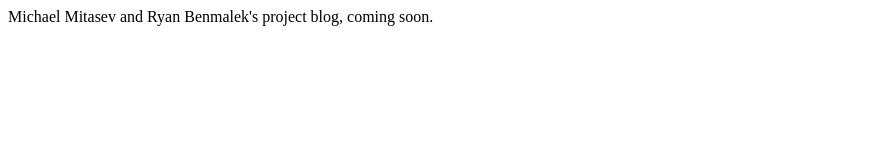
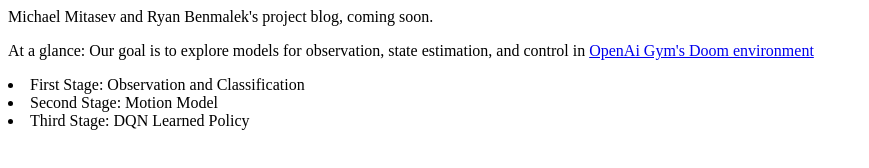
Before and after one commit to MichaelMitasev/MichaelMitasev.github.io, a plain HTML site: page index.html in a window 1280 px wide. Shown: the whole page, without its empty margins (0-869 px from the left). Drawn offline with Linux system fonts and the light colour scheme.

Commit message:
Adding a basic description

```diff
--- a/index.html
+++ b/index.html
@@ -1,4 +1,12 @@
 <title>CSE 571 Project Site</title>
 <body>
-Michael Mitasev and Ryan Benmalek's project blog, coming soon.
+<p>Michael Mitasev and Ryan Benmalek's project blog, coming soon.</p>
+<p>At a glance: Our goal is to explore models for observation, state estimation, and control in <a href="https://gym.openai.com/envs/DoomDefendLine-v0"> OpenAi Gym's Doom environment</a></p>
+
+
+<l>
+  <li>First Stage: Observation and Classification</li>
+  <li>Second Stage: Motion Model</li>
+  <li>Third Stage: DQN Learned Policy</li>
+<l>
 </body>
```
